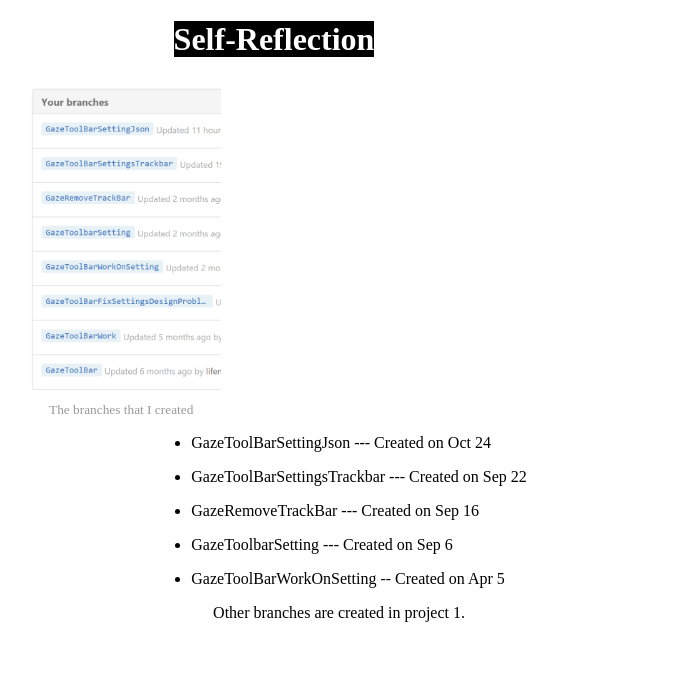
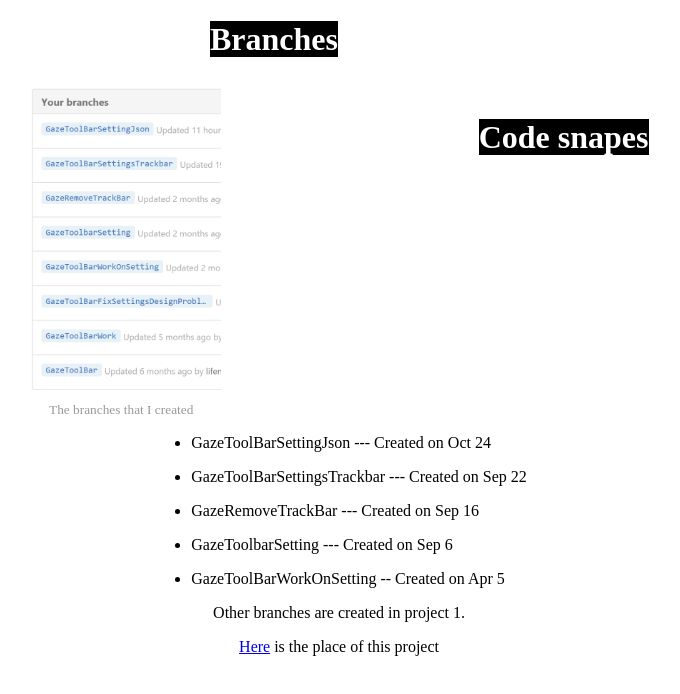
Before and after one commit to lifengdai/lifengdai.github.io, a plain HTML site: page index.html in a window 1280 px wide. Shown: the whole page, without its empty margins (366-1046 px from the left). Drawn offline with Linux system fonts and the light colour scheme.

Commit message:
Update index.html

```diff
--- a/index.html
+++ b/index.html
@@ -3,7 +3,8 @@
 <body>
 
 <div>
-<h1 style="text-align: center; color: white;"><span style="background-color: black;">Self-Reflection</span></h1>
+<div>
+<h1 style="text-align: center; color: white;"><span style="background-color: black;">Branches</span></h1>
 <div style="width: 200px; text-align: center; float: left;padding-left: 30%"><img style="width: 200px; float: left;" src="Branches-That-I-Made.PNG" alt="The branches that I created" /><sub><span style="color: #999999; text-align: center;">The branches that I created</span></sub></div>
 <div>&nbsp;</div>
 <div style="float: right;padding-right: 30%">
@@ -15,8 +16,13 @@
 <li><p>GazeToolBarWorkOnSetting -- Created on Apr 5</p></li>
 </ul>
 <p style="text-align: center;">Other branches are created in project 1.</p>
+  <p style="text-align: center;"><a href="https://github.com/OtagoPolytechnic/OpenSourceWindowsGazeControl">Here</a> is the place of this project</p>
 <div>&nbsp;</div>
 </div>
+</div>
+    <div>
+        <h1 style="text-align: center; color: white;"><span style="background-color: black;">Code snapes</span></h1>
+    </div>
 </div>
 
 </body>
```
